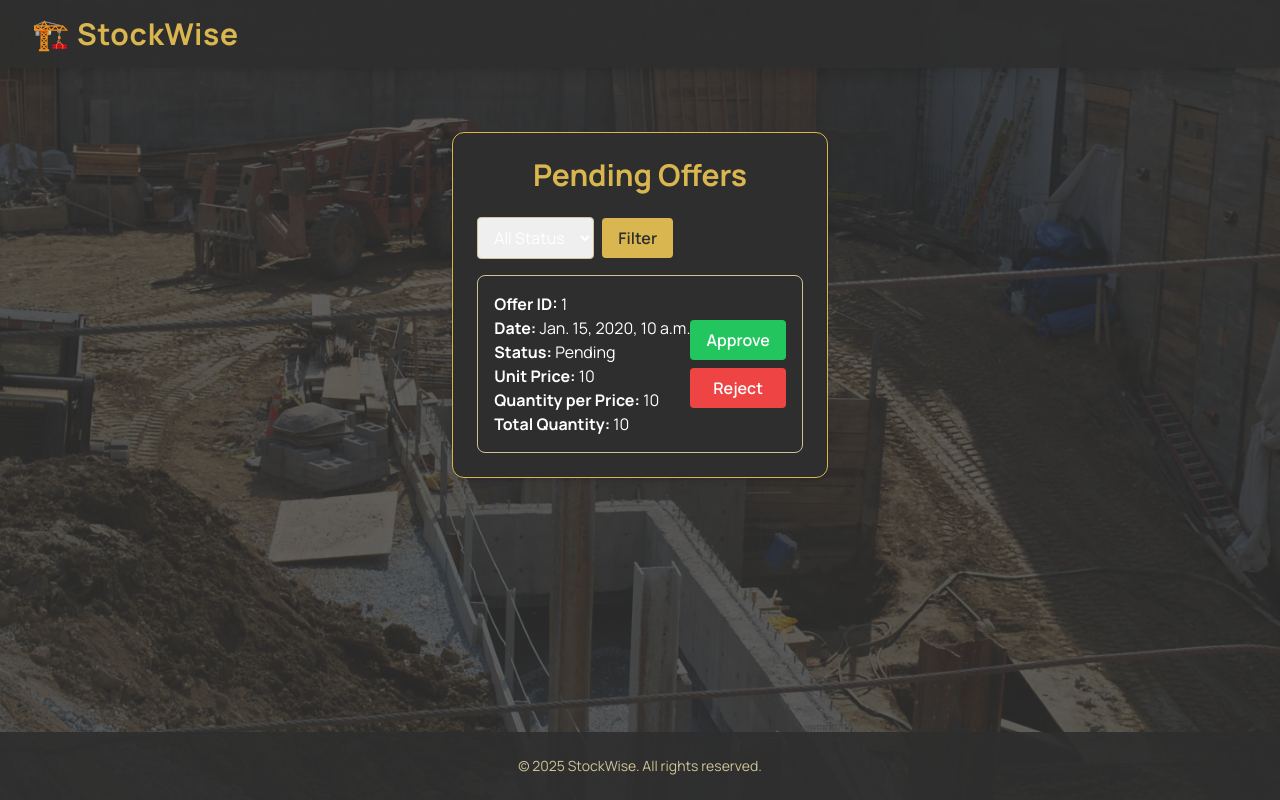
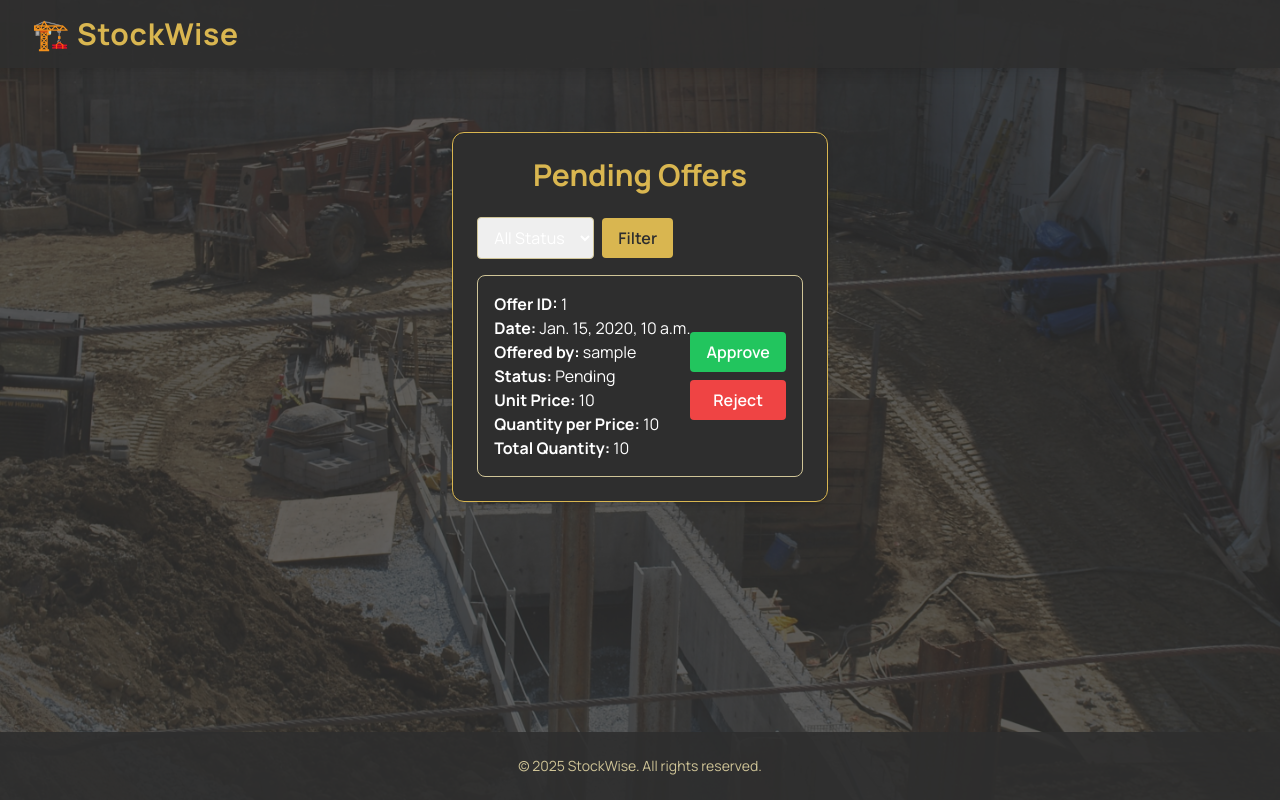
Before and after one commit to gianvalen/stockwise, a Django app: page /procurement/pending-offers/ in a window 1280 px wide. Run offline with Django 5.2, Linux system fonts and the light colour scheme; tables that the repository leaves empty hold one stand-in row (values such as "Sample post"); some libraries are stand-ins or nearby versions.

Commit message:
Added offered_by field to Offer

```diff
--- a/stockwise/stock_management/models.py
+++ b/stockwise/stock_management/models.py
@@ -83,6 +83,7 @@ class Offer(models.Model):
     total_quantity = models.IntegerField()
     offer_status = models.CharField(max_length=255, choices=STATUS_CHOICES, default='Pending')
     offer_status_proj = models.CharField(max_length=255, choices=STATUS_CHOICES, default='Pending')
+    offered_by = models.ForeignKey(User, on_delete=models.CASCADE)
 
     class Meta:
         # managed = False
--- a/stockwise/supply/views.py
+++ b/stockwise/supply/views.py
@@ -44,6 +44,7 @@ def offer_material(request, pr_id, material_id):
             offer.offer_id = generate_offer_id()
             offer.offer_date = timezone.now()
             offer.offer_status = "Pending"
+            offer.offered_by = request.user
             offer.save()
 
             OfferRequestDetail.objects.create(
--- a/stockwise/templates/procurement/pending_offers_proc.html
+++ b/stockwise/templates/procurement/pending_offers_proc.html
@@ -22,6 +22,7 @@
       <div>
         <p><strong>Offer ID:</strong> {{ offer.offer_id }}</p>
         <p><strong>Date:</strong> {{ offer.offer_date }}</p>
+        <p><strong>Offered by:</strong> {{ offer.offered_by }}</p>
         <p><strong>Status:</strong> {{ offer.offer_status }}</p>
         <p><strong>Unit Price:</strong> {{ offer.unit_price }}</p>
         <p><strong>Quantity per Price:</strong> {{ offer.quantity_per_price }}</p>
```
